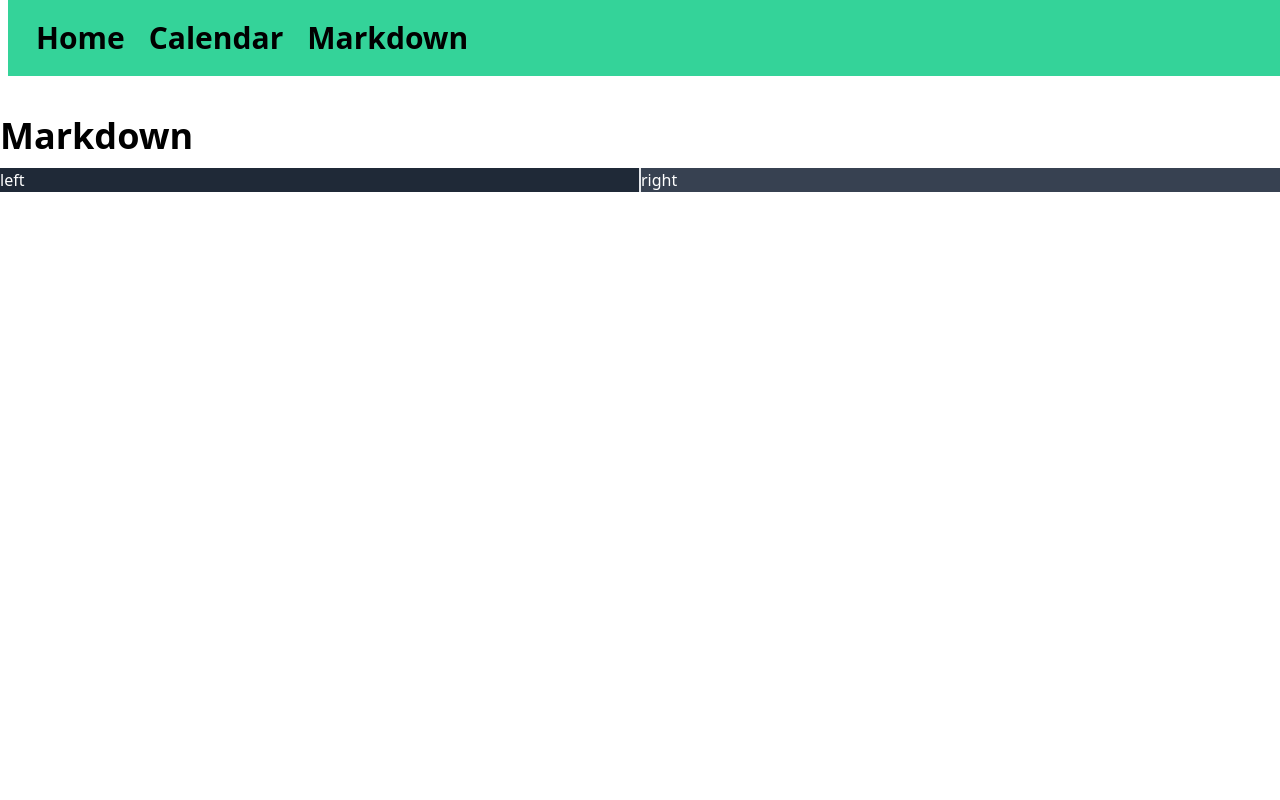
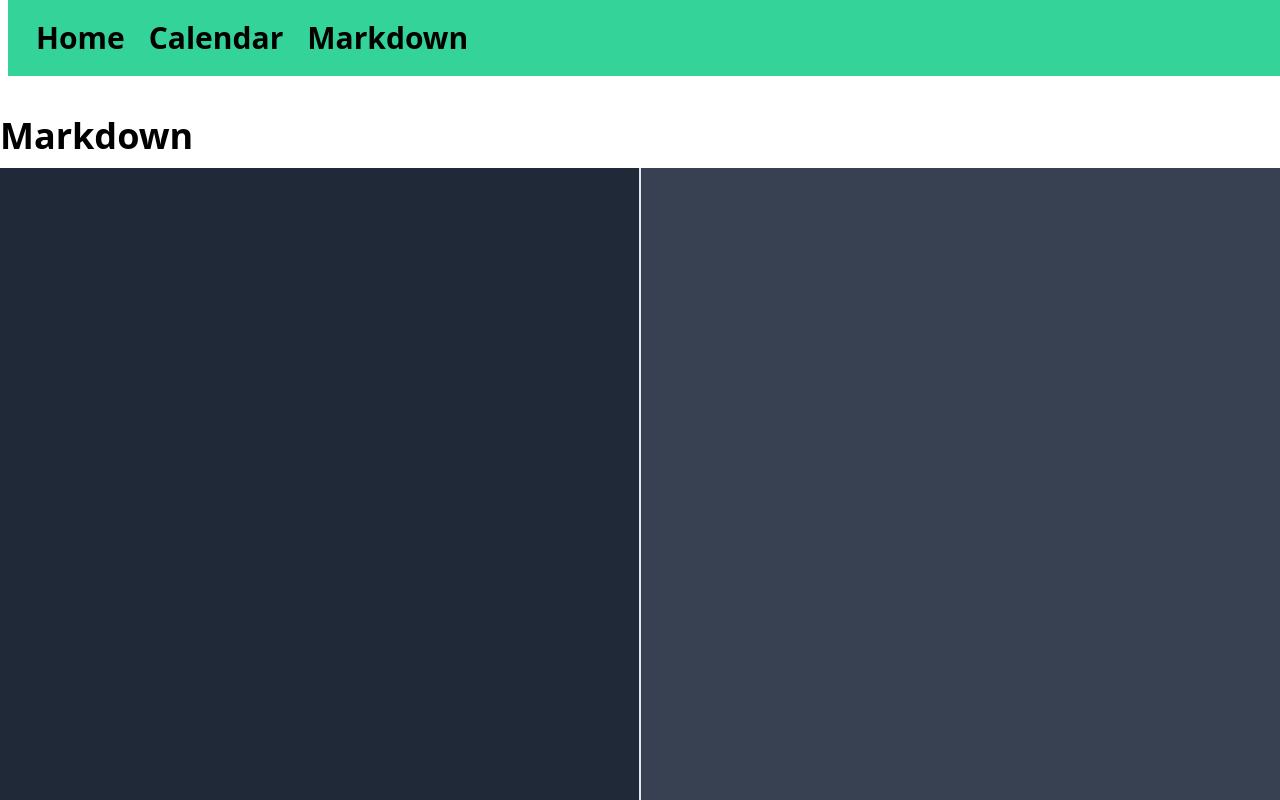
Before and after one commit to Samk13/vue3-10-apps, a Vue app: page /Markdown in a window 1280 px wide. Shown: the top 800 px of the page. Built offline with nearby package versions, Linux system fonts and the light colour scheme.

Commit message:
adding marked and mixins

```diff
--- a/package.json
+++ b/package.json
@@ -9,6 +9,7 @@
   },
   "dependencies": {
     "core-js": "^3.6.5",
+    "marked": "^1.2.7",
     "vue": "^3.0.0",
     "vue-router": "^4.0.2"
   },
--- a/src/pages/Markdown.vue
+++ b/src/pages/Markdown.vue
@@ -1,13 +1,39 @@
 <template>
-  <div class="container">
+  <div>
     <h2 class="text-4xl font-black mb-3">Markdown</h2>
     <section class="flex w-full bg-gray-800 text-white">
-      <article class="w-1/2 border-r">left</article>
-      <article class="w-1/2 border-l bg-gray-700">right</article>
+      <article class="w-1/2 h- border-r h-screen">
+        <textarea
+          :value="text"
+          @input="updateText"
+          class="w-full h-full bg-gray-800 text-3xl"
+        ></textarea>
+      </article>
+      <article class="w-1/2 border-l bg-gray-700" v-html="markedText"></article>
     </section>
   </div>
 </template>
 
 <script>
-export default {};
+import marked from "marked";
+import { debounce } from "../utilities/mixins/debounce";
+export default {
+  mixins: [debounce],
+  data() {
+    return {
+      text: "",
+    };
+  },
+  computed: {
+    markedText() {
+      return marked(this.text);
+    },
+  },
+  methods: {
+    updateText(e) {
+      const task = () => (this.text = e.target.value);
+      this.debounce(task, 500);
+    },
+  },
+};
 </script>
--- /dev/null
+++ b/src/utilities/mixins/debounce.js
@@ -0,0 +1,13 @@
+export const debounce = {
+  data() {
+    return {
+      timeout: "",
+    };
+  },
+  methods: {
+    debounce(func, wait = 1000) {
+      clearTimeout(this.timeout);
+      this.timeout = setTimeout(func, wait);
+    },
+  },
+};
```
Also changed, not shown: 1 other file (tests, documents, lock files or other folders).
